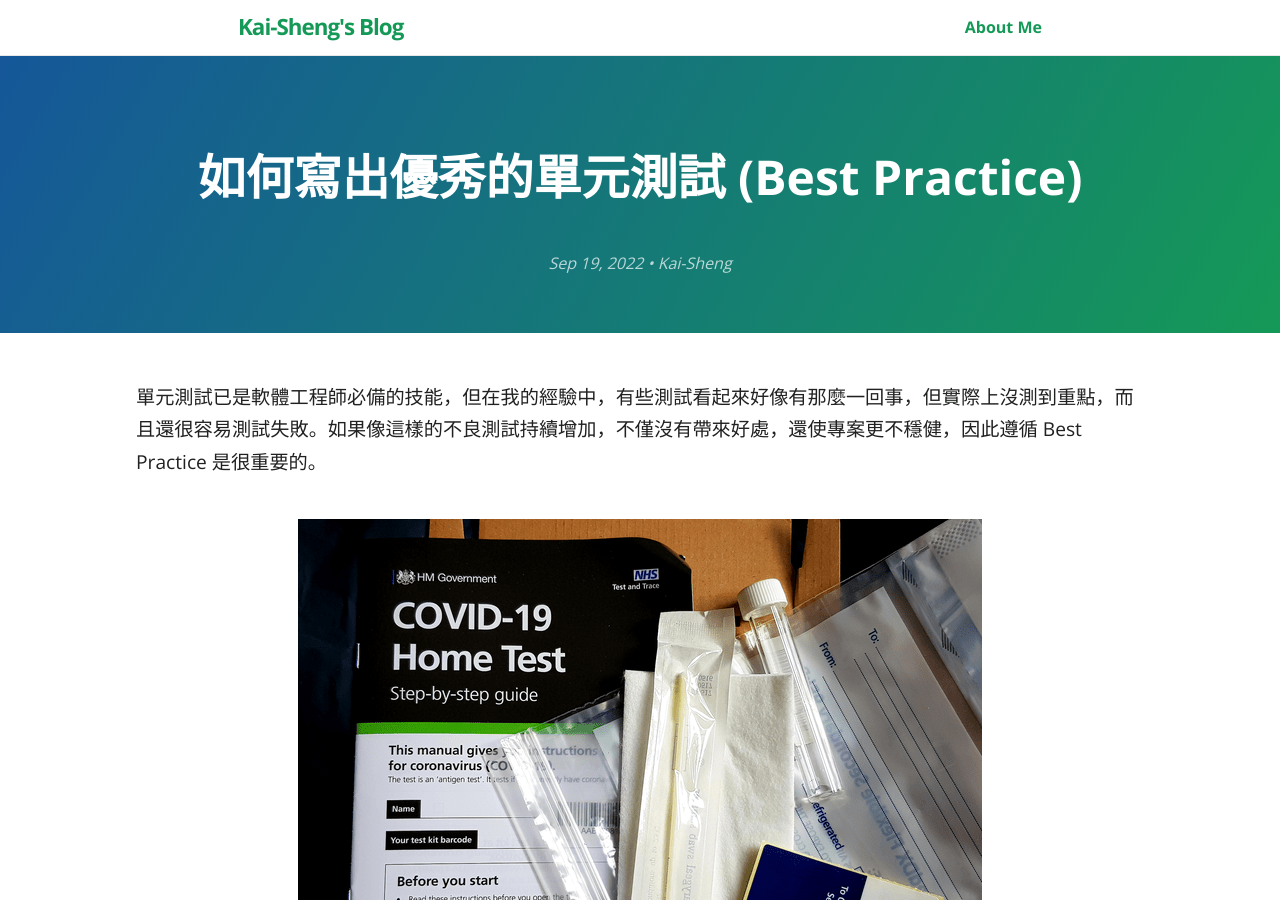
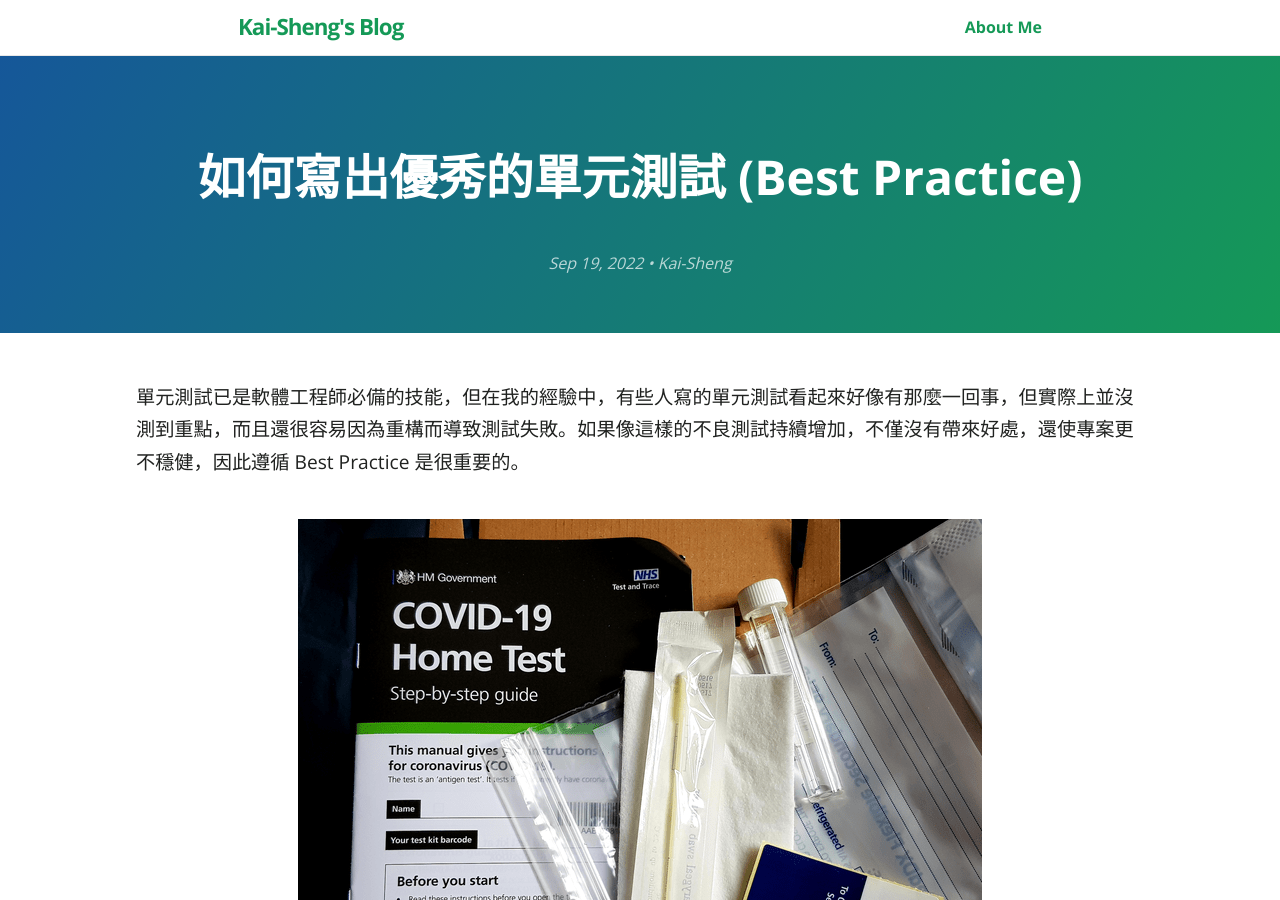
Before and after one commit to KaiSheng714/KaiSheng714.github.io, a Jekyll site: the page built from _posts/2022-09-19-good-unit-test.md, in a window 1280 px wide and 900 px high. Built offline with Jekyll 4.4.1, drawn with Linux system fonts in a browser that asks for light colours; comment, search, counter and statistics services are not loaded.

Commit message:
good-unit-test

```diff
--- a/_posts/2022-09-19-good-unit-test.md
+++ b/_posts/2022-09-19-good-unit-test.md
@@ -7,7 +7,7 @@
 image: /assets/image/good-unit-test.png
 ---
 
-單元測試已是軟體工程師必備的技能，但在我的經驗中，有些測試看起來好像有那麼一回事，但實際上沒測到重點，而且還很容易測試失敗。如果像這樣的不良測試持續增加，不僅沒有帶來好處，還使專案更不穩健，因此遵循 Best Practice 是很重要的。
+單元測試已是軟體工程師必備的技能，但在我的經驗中，有些人寫的單元測試看起來好像有那麼一回事，但實際上並沒測到重點，而且還很容易因為重構而導致測試失敗。如果像這樣的不良測試持續增加，不僅沒有帶來好處，還使專案更不穩健，因此遵循 Best Practice 是很重要的。
 
  ![good-unit-test](/assets/image/good-unit-test.png?style=center)
 
```
